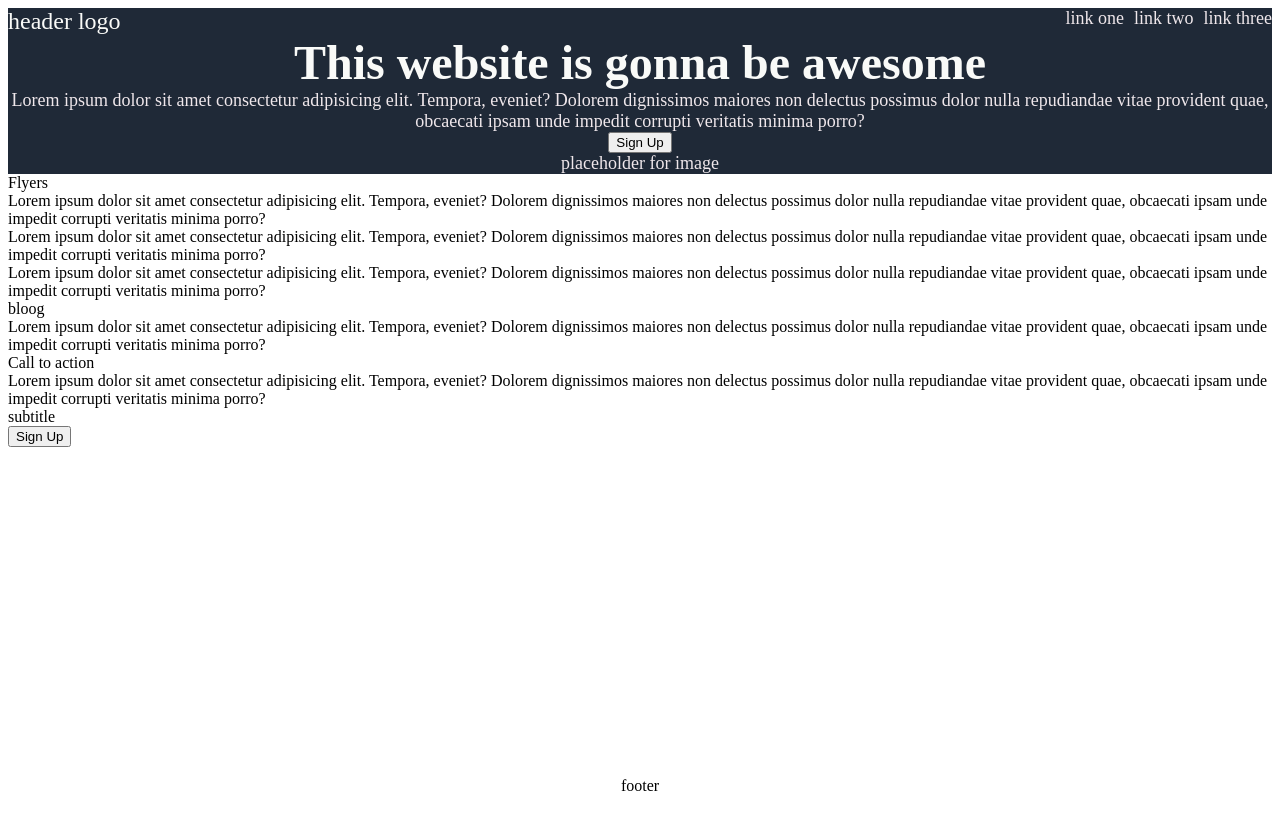
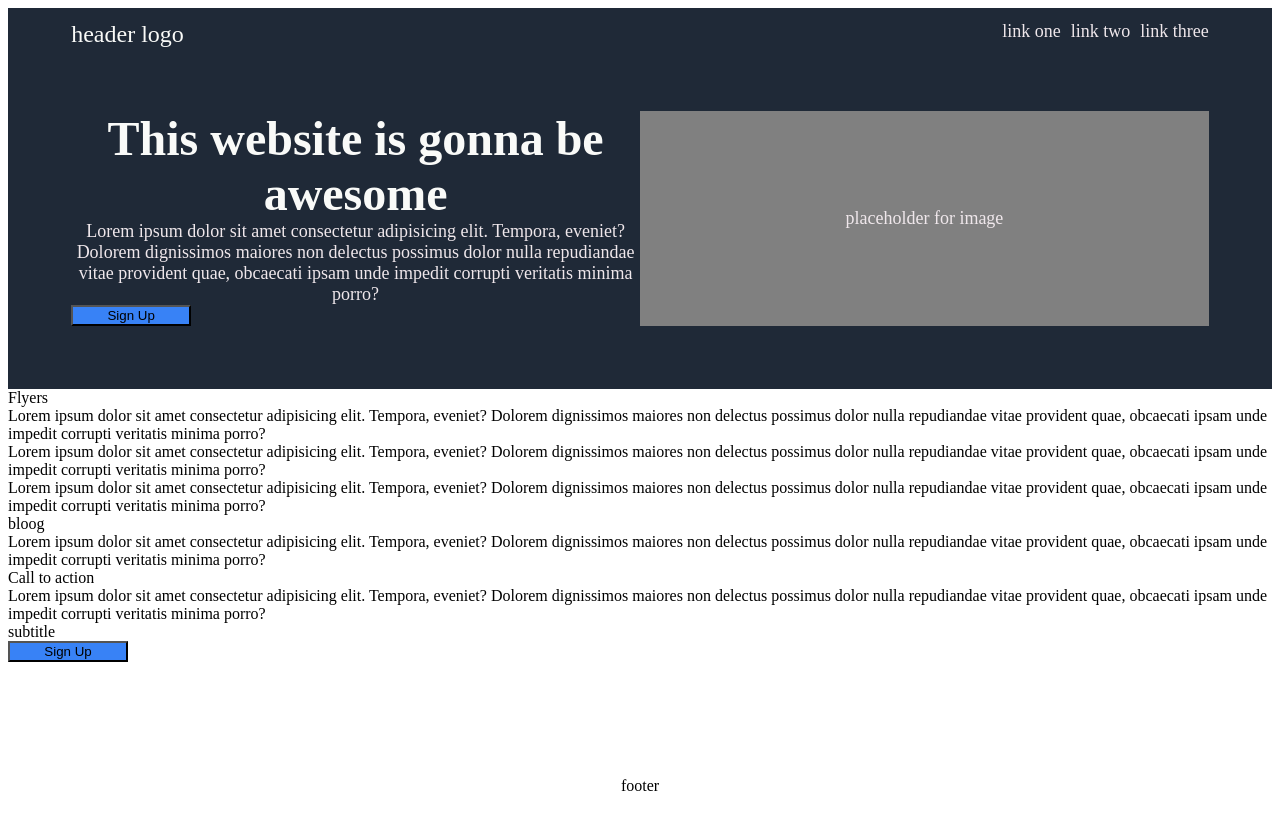
Before and after one commit to p4ridge/Punk-Flyers, a plain HTML site: page index.html in a window 1280 px wide. Drawn offline with Linux system fonts and the light colour scheme.

Commit message:
feat:style header

```diff
--- a/style.css
+++ b/style.css
@@ -3,6 +3,11 @@ body {
     flex-direction: column;
     min-height: 100vh;
   }
+button {
+    width: 120px;
+    background-color: #3882f6;
+    flex-grow: 0;
+}
 a, .subtitle, .image-container {
     color: #EfE7EB;
     text-decoration: none; /* no underline */
@@ -18,6 +23,9 @@ ul {
 .logo-container {
     display: flex;
     justify-content: space-between;
+    margin-left: 5%;
+    margin-right: 5%;
+    margin-top: 1%;
 }
 .links {
     margin:0%;
@@ -33,6 +41,24 @@ ul {
     font-weight:900;
     color: #F9FAF8;
 }
+.container {
+    display: flex;
+    justify-content: center;
+    margin: 5%;
+}
+.left-content {
+    display: flex;
+    flex-direction: column;
+   flex: 1;
+}
+.image-container {
+    background-color: gray;
+    display: flex;
+    text-align: center;
+    flex: 1;
+    justify-content: center;
+    align-items: center;
+}
 .content {
  display: flex;
  flex-direction: column;
```
